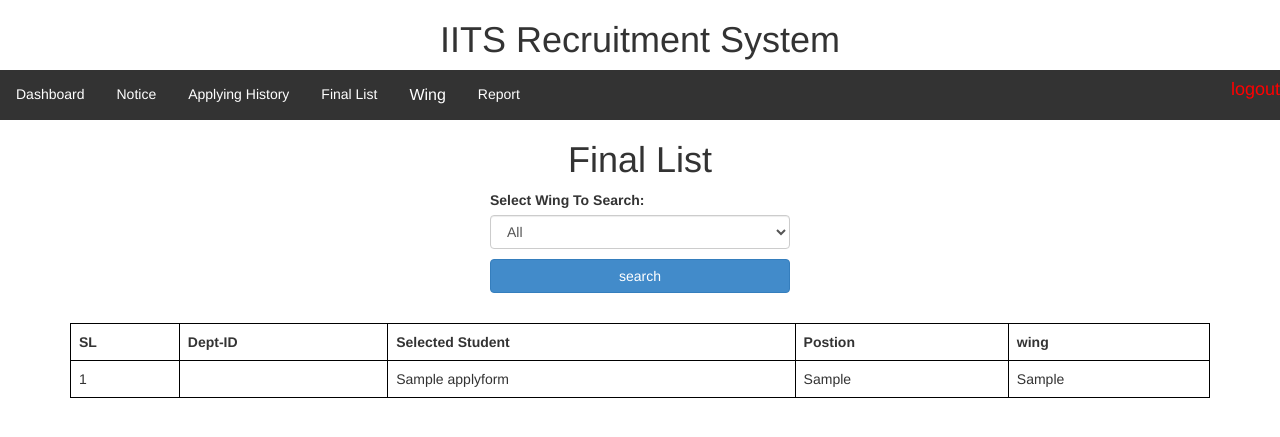
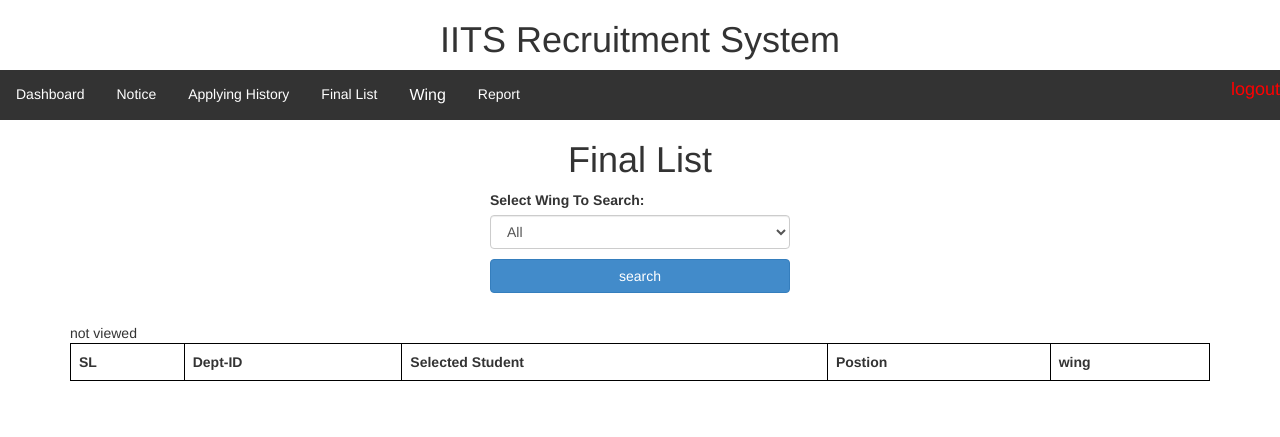
Before and after one commit to mrsamia/iitsRecruitmentSystem, a PHP site: page /FinalList.php in a window 1280 px wide. Shown: the top 437 px of the page. Run offline with PHP 8.4, Linux system fonts and the light colour scheme; tables that the repository leaves empty or names only in its code hold one stand-in row (values such as "Sample post"); data that the repository does not hold is empty.

Commit message:
selected value is added showing filtered list

```diff
--- a/FinalList.php
+++ b/FinalList.php
@@ -33,10 +33,10 @@
     if ($val == 'All') {
         $sql = "SELECT * FROM applyform";
     } else {
-        $sql = "SELECT * FROM applyform WHERE wing='$val'";
+        $sql = "SELECT * FROM applyform WHERE wing='$val' and selected=1";
     }
 } else {
-    $sql = "SELECT * FROM applyform";
+    $sql = "SELECT * FROM applyform  where selected=1";
 }
 $qry = mysqli_query($connection, $sql);
 ?>
```
